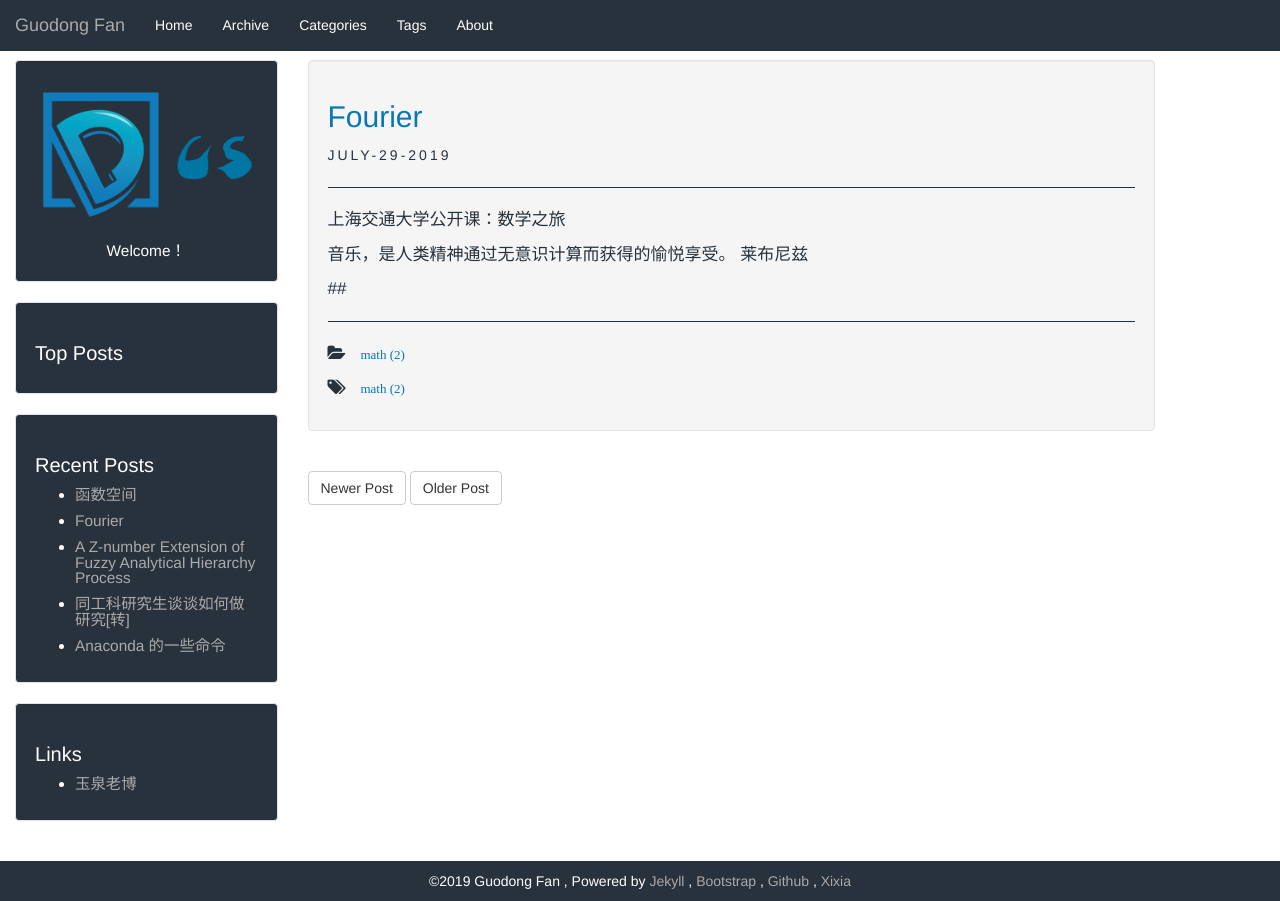
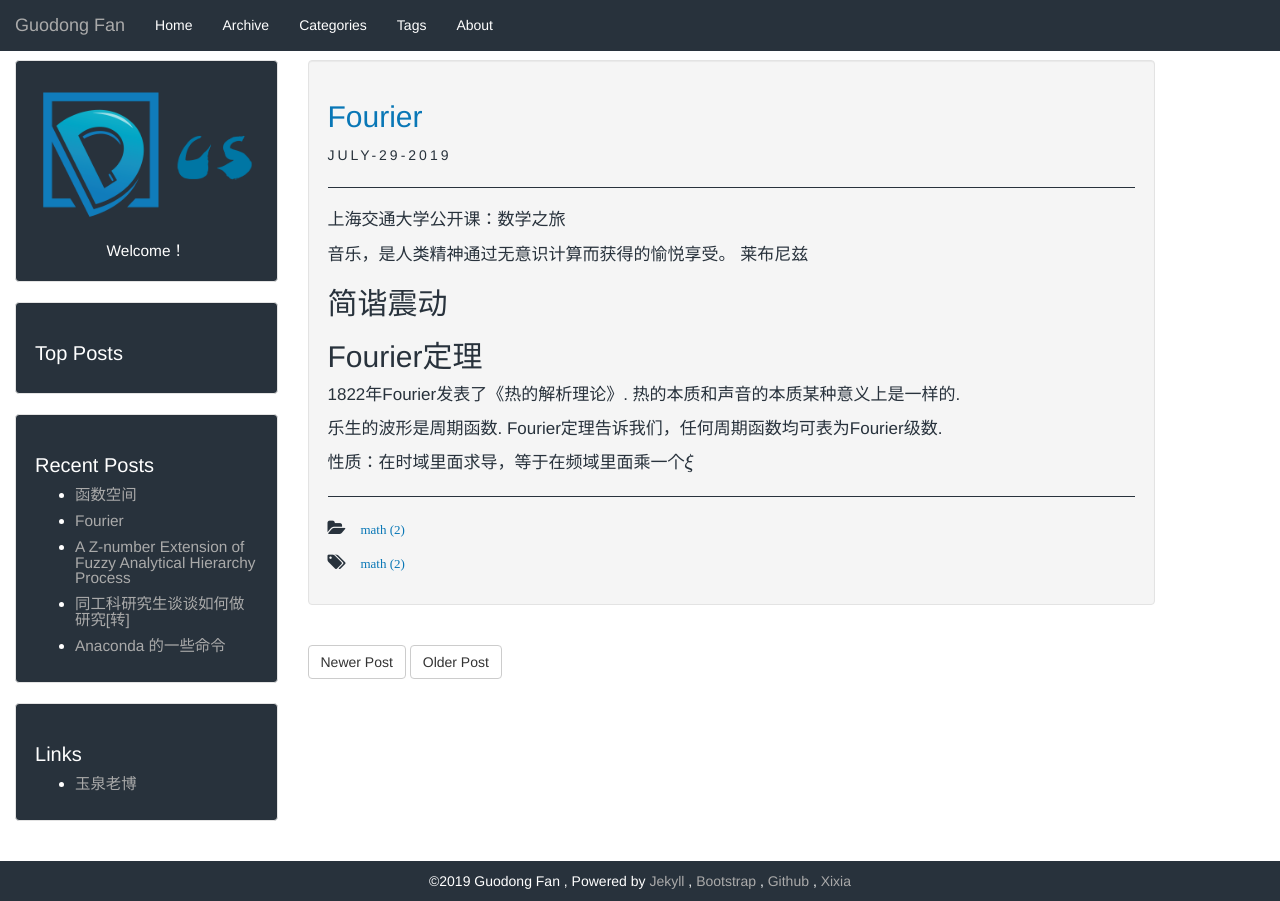
Before and after one commit to GuodongFan/GuodongFan.github.io, a Jekyll site: the page built from _posts/2019-07-29-Fourier.md, in a window 1280 px wide. Built offline with Jekyll 4.4.1, drawn with Linux system fonts in a browser that asks for light colours; our own code applies the rules of GitHub Pages for plain Markdown files; formulas are drawn with MathJax 3.

Commit message:
Update 2019-07-29-Fourier.md

```diff
--- a/_posts/2019-07-29-Fourier.md
+++ b/_posts/2019-07-29-Fourier.md
@@ -10,4 +10,15 @@ tags: math
 音乐，是人类精神通过无意识计算而获得的愉悦享受。 莱布尼兹
 
 
-##
+## 简谐震动
+
+
+## Fourier定理
+
+1822年Fourier发表了《热的解析理论》. 热的本质和声音的本质某种意义上是一样的.
+
+乐生的波形是周期函数.
+Fourier定理告诉我们，任何周期函数均可表为Fourier级数.
+
+
+性质：在时域里面求导，等于在频域里面乘一个$\xi$
```
